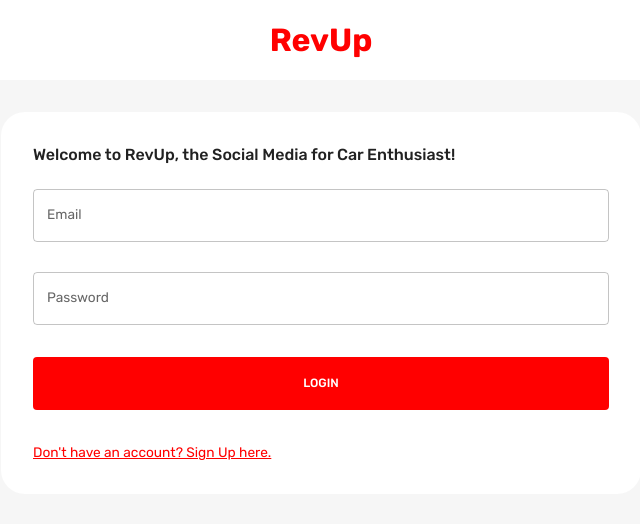
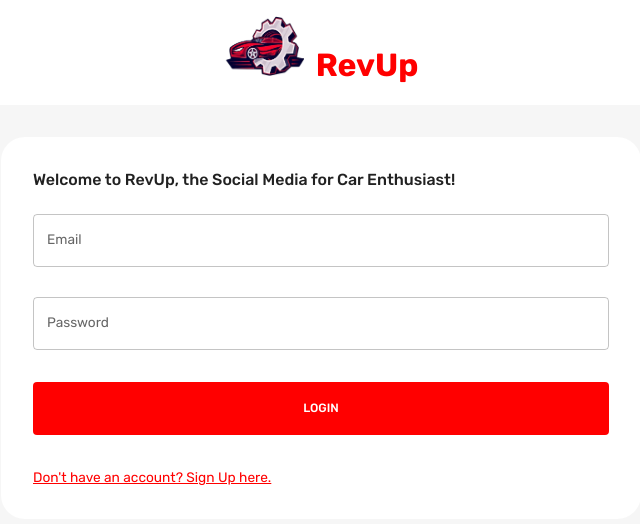
Before and after one commit to brenj23/revup-MERN, a React (Create React App) app in the folder client/: page / in a window 1280 px wide. Shown: the top 524 px of the page, without its empty margins (319-959 px from the left). Built offline with nearby package versions, Linux system fonts and the light colour scheme.

Commit message:
added logo on login page

```diff
--- a/client/src/scenes/loginPage/index.jsx
+++ b/client/src/scenes/loginPage/index.jsx
@@ -13,6 +13,7 @@ const LoginPage = () => {
         textAlign="center"
       >
         <Typography fontWeight="bold" fontSize="32px" color="primary">
+        <img src="/assets/revup.jpeg" alt="RevUp" style={{ width: 80, height: 60, marginRight: '0.75rem' }} />
           RevUp
         </Typography>
       </Box>
```
